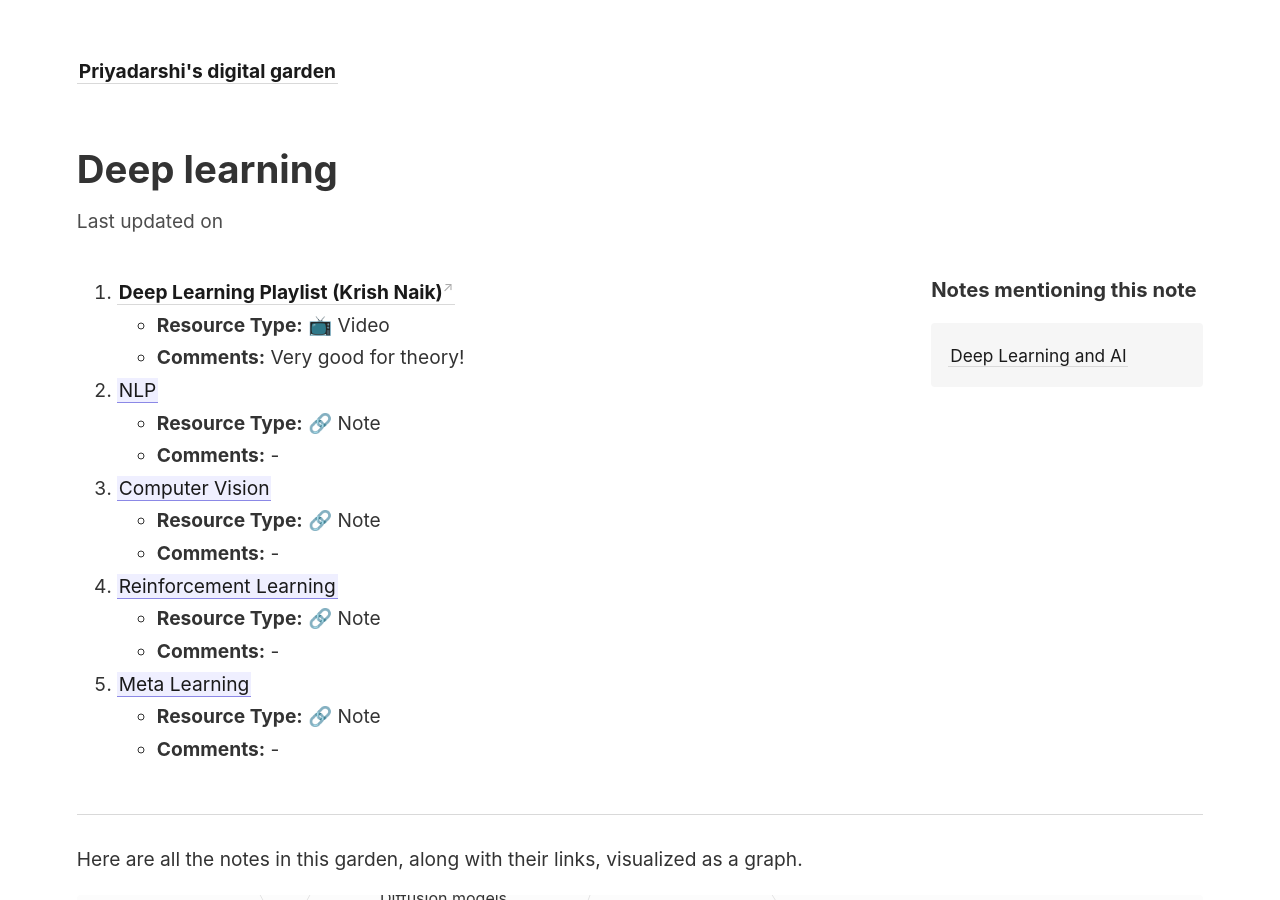
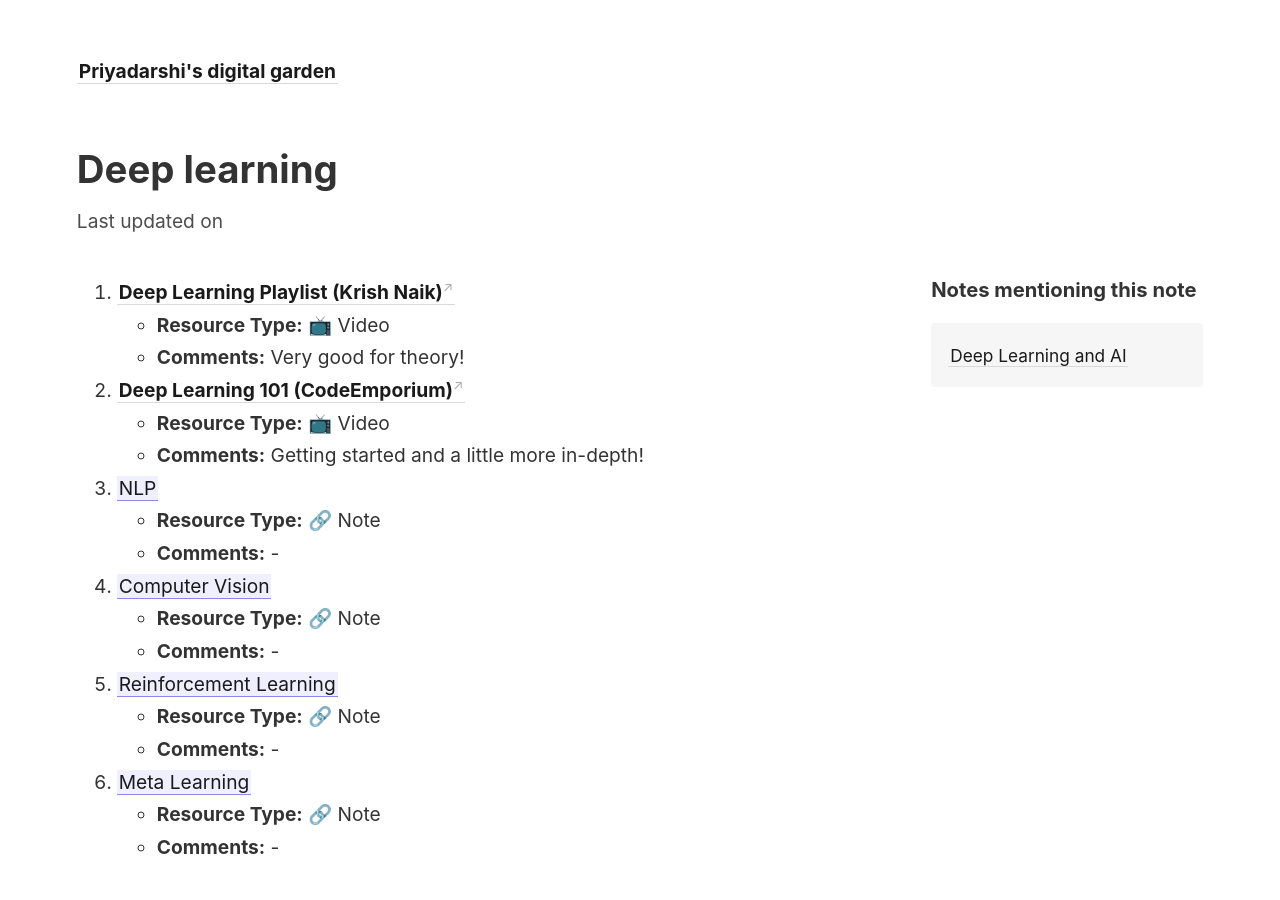
Before and after one commit to proy9714/priyadarshi-digital-garden, a Jekyll site: the page built from _notes/Deep Learning.md, in a window 1280 px wide and 900 px high. Built offline with Jekyll 4.4.1, drawn with Linux system fonts in a browser that asks for light colours; some of the changed text lies outside the part shown.

Commit message:
vault backup: 2024-02-12 15:12:51

```diff
--- a/_notes/Deep Learning.md
+++ b/_notes/Deep Learning.md
@@ -2,18 +2,22 @@
    - **Resource Type:** 📺 Video
    - **Comments:** Very good for theory!
 
-2. [[NLP]]
+2. [**Deep Learning 101 (CodeEmporium)**](https://www.youtube.com/playlist?list=PLTl9hO2Oobd_NwyY_PeSYrYfsvHZnHGPU)
+   - **Resource Type:** 📺 Video
+   - **Comments:** Getting started and a little more in-depth!
+
+3. [[NLP]]
    - **Resource Type:** 🔗 Note
    - **Comments:** -
 
-3. [[Computer Vision]]
+4. [[Computer Vision]]
    - **Resource Type:** 🔗 Note
    - **Comments:** -
 
-4. [[Reinforcement Learning]]
+5. [[Reinforcement Learning]]
    - **Resource Type:** 🔗 Note
    - **Comments:** -
 
-5. [[Meta Learning]]
+6. [[Meta Learning]]
    - **Resource Type:** 🔗 Note
    - **Comments:** -
```
Also changed, not shown: _notes/Interview Questions.md (+2 -0 lines), _notes/Medical Image Segmentation.md (+3 -2 lines), _notes/Optimizers.md (+3 -3 lines), _notes/Regularization.md (added, +11 -0 lines), _notes/Tensorflow Personal Notes.md (deleted, +0 -17 lines), _notes/Tensorflow.md (+0 -2 lines), _notes/Pasted image 20240206165242.png (deleted).
